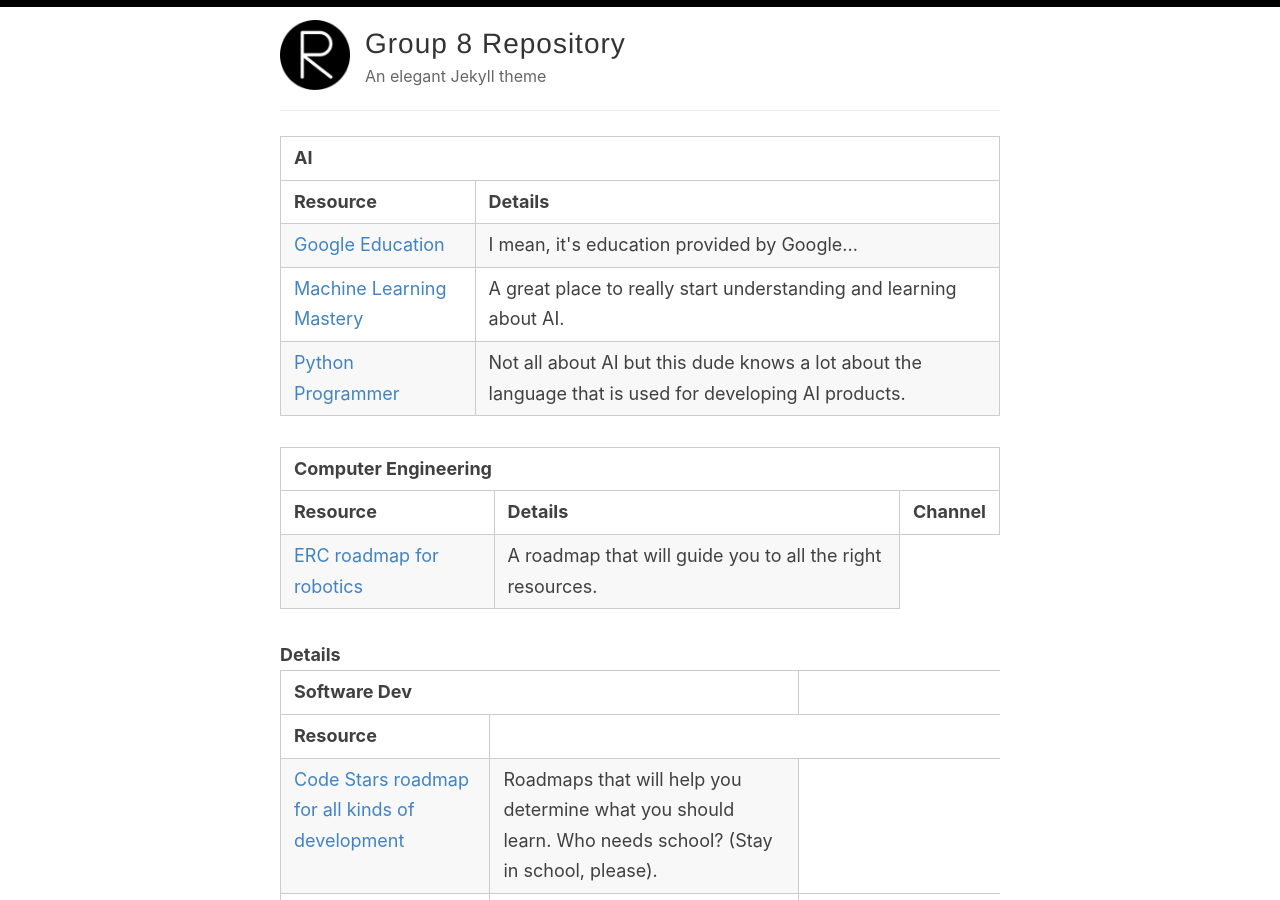
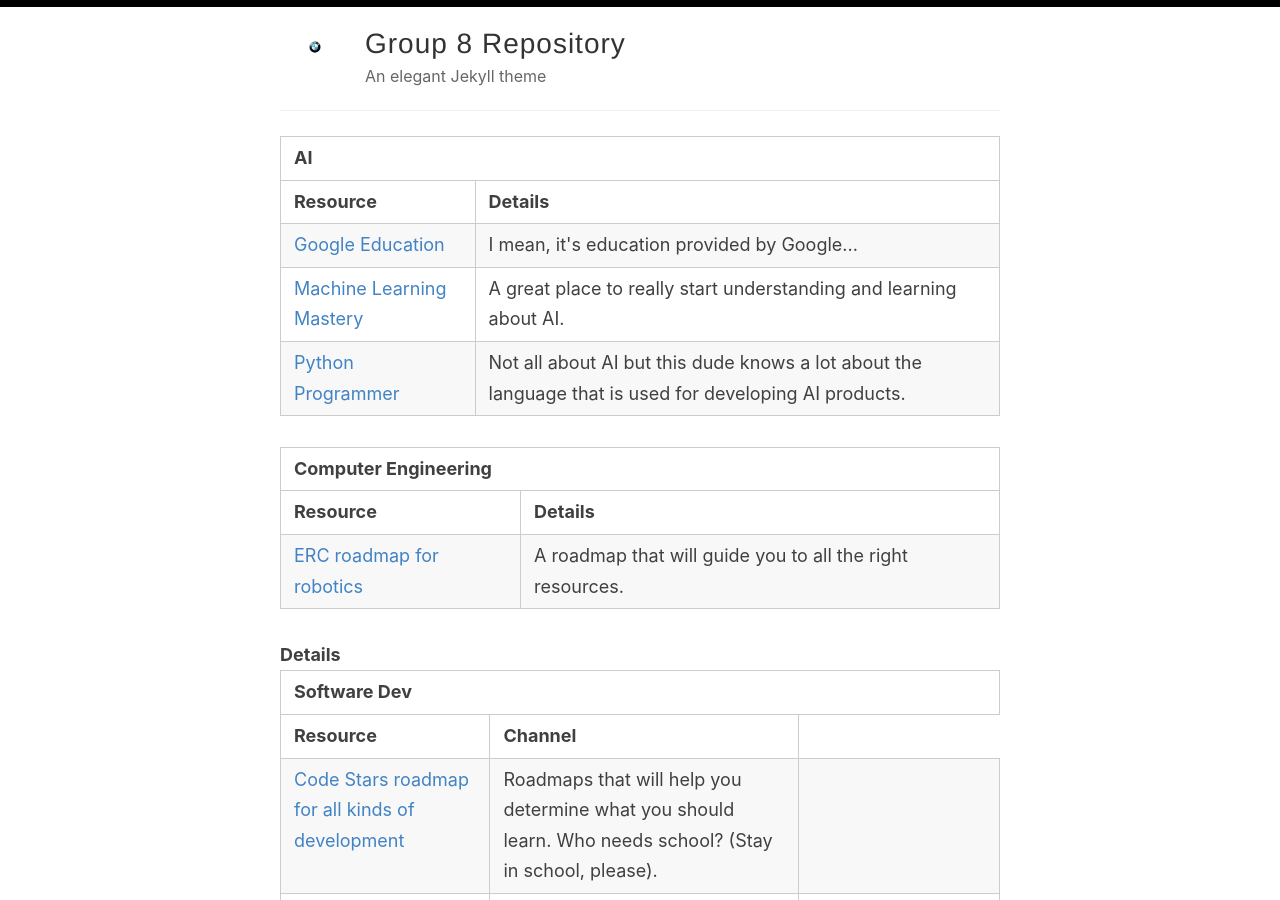
Before and after one commit to Group8-IndabaDay/InfoDay, a Jekyll site: the page built from index.html, in a window 1280 px wide and 900 px high. Built offline with Jekyll 4.4.1, drawn with Linux system fonts in a browser that asks for light colours; the list of posts is cut into pages by our own code.

Commit message:
Update default.html

```diff
--- a/_layouts/default.html
+++ b/_layouts/default.html
@@ -20,7 +20,7 @@
       <div class="wrapper-masthead">
         <div class="container">
           <header class="masthead clearfix">
-            <a href="{{ site.baseurl }}/" class="site-avatar"><img src="{{ site.baseurl }}{{ site.avatar }}" alt="{{ site.title }}" /></a>
+            <a href="{{ site.baseurl }}/" class="site-avatar"><img src="{{ site.baseurl }}/images/favicon-32x32.jpg" alt="{{ site.title }}" /></a>
 
             <div class="site-info">
               <h1 class="site-name"><a href="{{ site.baseurl }}/">{{ site.name }}</a></h1>
@@ -32,43 +32,50 @@
 
       <div class="wrapper-main">
         <div id="main" role="main" class="container">
+
+          <table style="width:100%">
+
+            <thead>
+              <tr>
+                <th colspan="2"><b>AI</b></th>
+              </tr>
+            </thead>
+
+            <tbody>
+              <tr>
+                <th><b>Resource</b></th>
+                <th><b>Details</b></th>
+              </tr>
+
+              <tr>
+                <td><a href="https://ai.google/education/">Google Education</a></td>
+                <td> I mean, it's education provided by Google... </td>
+              </tr>
+
+              <tr>
+                <td><a href="https://machinelearningmastery.com/start-here/">Machine Learning Mastery</a></td>
+                <td> A great place to really start understanding and learning about AI. </td>
+              </tr>
+
+              <tr>
+                <td><a href="https://www.youtube.com/user/consumerchampion">Python Programmer</a></td>
+                <td> Not all about AI but this dude knows a lot about the language that is used for developing AI products. </td>
+              </tr>
+            </tbody>
+
+          </table>
+
+          <br>
           <table style="width:100%">
             <thead>
               <tr>
-                <th colspan="2"><b>AI</b></th>
+                <th colspan="2"><b>Computer Engineering</b></th>
               </tr>
             </thead>
             <tbody>
               <tr>
                 <th><b>Resource</b></th>
                 <th><b>Details</b></th>
-              </tr>
-              <tr>
-                <td><a href="https://ai.google/education/">Google Education</a></td>
-                <td> I mean, it's education provided by Google... </td>
-              </tr>
-              <tr>
-                <td><a href="https://machinelearningmastery.com/start-here/">Machine Learning Mastery</a></td>
-                <td> A great place to really start understanding and learning about AI. </td>
-              </tr>
-               <tr>
-                <td><a href="https://www.youtube.com/user/consumerchampion">Python Programmer</a></td>
-                <td> Not all about AI but this dude knows a lot about the language that is used for developing AI products. </td>
-              </tr>
-            </tbody>
-          </table>
-          <br>
-          <table style="width:100%">
-            <thead>
-              <tr>
-                <th colspan="3"><b>Computer Engineering</b></th>
-              </tr>
-            </thead>
-            <tbody>
-              <tr>
-                <th><b>Resource</b></th>
-                <th><b>Details</b></th>
-                <th><b>Channel</b></th>
               </tr>
               <tr>
                 <td><a href="https://erc-bpgc.github.io/handbook/roadmap/">ERC roadmap for robotics</a></td>
@@ -80,28 +87,32 @@
           <table style="width:100%">
             <thead>
               <tr>
-                <th colspan="2"><b>Software Dev</b></th>
+                <th colspan="3"><b>Software Dev</b></th>
               </tr>
             </thead>
             <tbody>
               <tr>
                 <th><b>Resource</b></th
                 <th><b>Details</b></th>
+                <th><b>Channel</b></th>
               </tr>
 
               <tr>
                 <td><a href="https://www.codestars.com/infographic/">Code Stars roadmap for all kinds of development</a></td>
                 <td>Roadmaps that will help you determine what you should learn. Who needs school? (Stay in school, please).</td>
+                <td></td>
               </tr>
 
               <tr>
                 <td><a href="https://roadmap.sh/">Roadmap for all kinds of development</a></td>
                 <td>Roadmaps that will help you determine what you should learn. Who needs school? (Stay in school, pretty please).</td>
+                <td></td>
               </tr>
 
               <tr>
                 <td><a href="https://www.w3schools.com/">W3Schools</a></td>
                 <td>Also a GOATed website.</td>
+                <td></td>
               </tr>
 
               <tr>
@@ -113,26 +124,31 @@
                <tr>
                 <td><a href="https://www.youtube.com/user/djdjalas">Amigoscode</a></td>
                 <td>A great YouTube channel for those that would like to learn about Java.</td>
+                 <td></td>
               </tr>
 
               <tr>
                 <td><a href="https://www.youtube.com/channel/UC4SVo0Ue36XCfOyb5Lh1viQ">BroCode</a></td>
                 <td>Bro, if you want to start learning how to code but don't know what excatly you want to learn. This Chad has it all.</td>
+                <td></td>
               </tr>
 
               <tr>
                 <td><a href="https://www.youtube.com/channel/UCZgt6AzoyjslHTC9dz0UoTw">ByteByteGo</a></td>
                 <td>Developing is more than just programming, it is about system analysis and design.</td>
+                <td></td>
               </tr>
 
               <tr>
                 <td><a href="https://www.youtube.com/channel/UCsBjURrPoezykLs9EqgamOA">Fireship</a></td>
-                <td>Short videos that'll make you curious about different technologies. </td>
+                <td>Short videos that'll make you curious about different technologies.</td>
+                <td></td>
               </tr>
 
               <tr>
                 <td><a href="https://www.youtube.com/user/RootOfTheNull">John Hammond</a></td>
                 <td>Do you want to learn how to hack? </td>
+                <td></td>
               </tr>
 
             </tbody>
@@ -153,39 +169,46 @@
 
               <tr>
                 <td><a href="https://www.khanacademy.org/">Khan Academy</a></td>
-                <td> Not only is mathematics important for IT but it essentially runs the world. </td>
+                <td> Not only is mathematics important for IT but it essentially runs the world.</td>
+                <td></td>
               </tr>
 
 
               <tr>
                 <td><a href="https://www.udemy.com/logout/">Udemy</a></td>
                 <td> The majority of content on here is not free however there are sales so first utilise the free resources. </td>
+                <td></td>
               </tr>
 
               <tr>
                 <td><a href="https://www.coursera.org/">Coursera</a></td>
                 <td> The majority of content on here is not free and is rather expensive but great for when you would like to beef up your CV. </td>
+                <td></td>
               </tr>
 
               <tr>
                 <td><a href="https://ocw.mit.edu/">MIT</a></td>
                 <td> Glorious website and the YouTube channel is even better. </td>
                 <td> <a href="https://www.youtube.com/@mitocw">MIT's YouTube channel (it is all free). </a></td>
+                <td></td>
               </tr>
 
               <tr>
                 <td><a href="https://brilliant.org/">Brilliant</a></td>
                 <td> Sometimes learning does have to be about studying. This website is a great place to learning something interesting and relax. However there is a cost. </td>
+                <td></td>
               </tr>
 
               <tr>
                 <td><a href="https://www.3blue1brown.com/">3Blue1Brown</a></td>
                 <td> Sometimes learning does have to be about studying. This website is a great place to learning something interesting, relax and it is free. </td>
+                <td></td>
               </tr>
 
               <tr>
                 <td><a href="https://www.youtube.com/user/tutoringecon">GreeneMath.com</a></td>
                 <td> If your math teacher was actually good and it's free. </td>
+                <td></td>
               </tr>
 
             </tbody>
```
